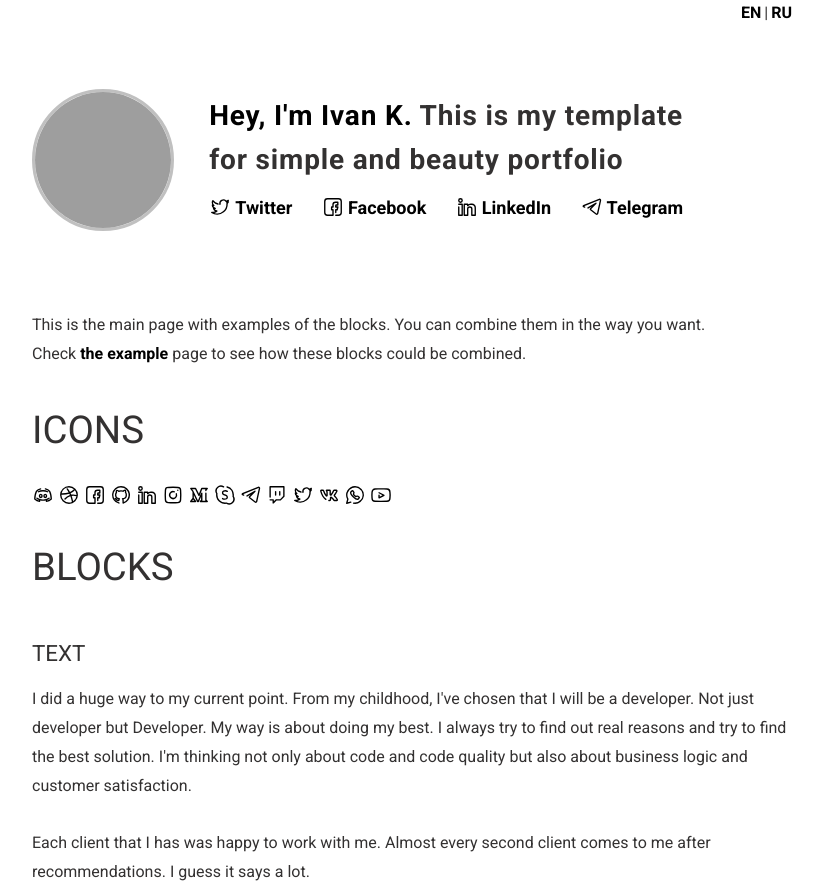
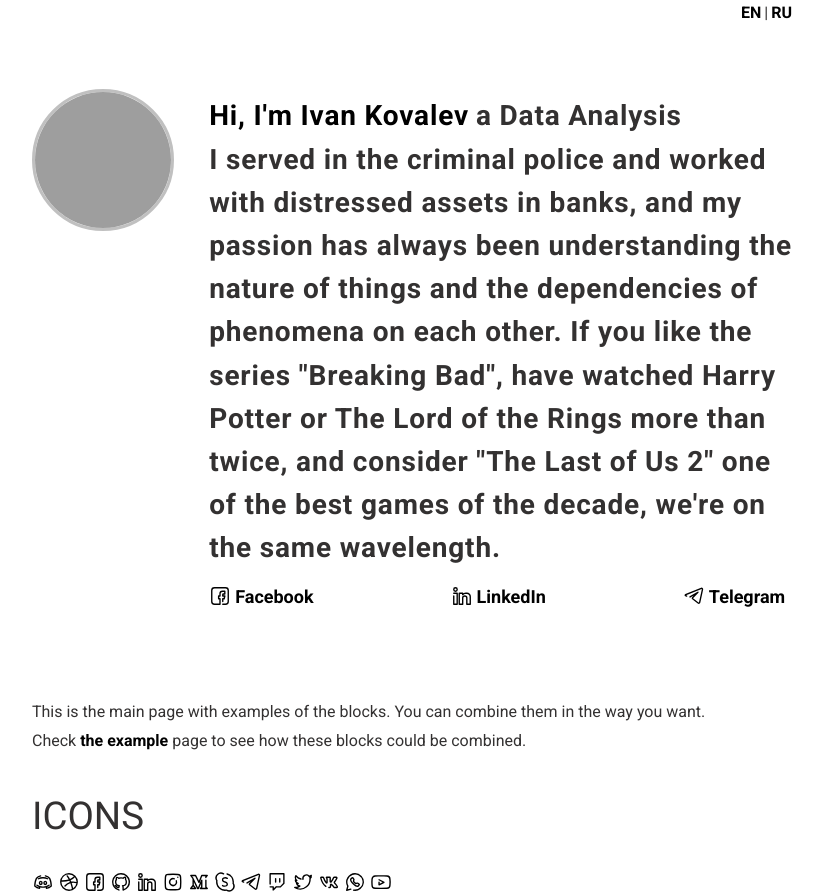
Before and after one commit to IVKovalev/ivkovalev.github.io, a plain HTML site: page index.html in a window 1280 px wide. Shown: the top 896 px of the page, without its empty margins (228-1051 px from the left). Drawn offline with Linux system fonts and the light colour scheme; grey boxes are pictures that could not be loaded.

Commit message:
Update index.html

```diff
--- a/index.html
+++ b/index.html
@@ -21,14 +21,10 @@
                 <img class="content__hello-img" src="assets/img/avatar.png" alt="Avatar">
                 <div class="content__hello-text">
                     <span class="content__name">
-                        <a href="/"> Hey, I'm Ivan K.</a>
+                        <a href="/"> Hi, I'm Ivan Kovalev</a>
                     </span>
-                    <span class="content__description">This is my template <br/> for simple and beauty portfolio</span>
+                    <span class="content__description">a Data Analysis <br/> I served in the criminal police and worked with distressed assets in banks, and my passion has always been understanding the nature of things and the dependencies of phenomena on each other. If you like the series "Breaking Bad", have watched Harry Potter or The Lord of the Rings more than twice, and consider "The Last of Us 2" one of the best games of the decade, we're on the same wavelength.</span>
                     <nav class="content__social">
-                        <a href="#link" target="_blank" class="content__social-item">
-                            <img src="assets/img/icons/twitter.svg" alt="Twitter">
-                            <span>Twitter</span>
-                        </a>
                         <a href="#link" target="_blank" class="content__social-item">
                             <img src="assets/img/icons/facebook.svg" alt="Facebook">
                             <span>Facebook</span>
```
